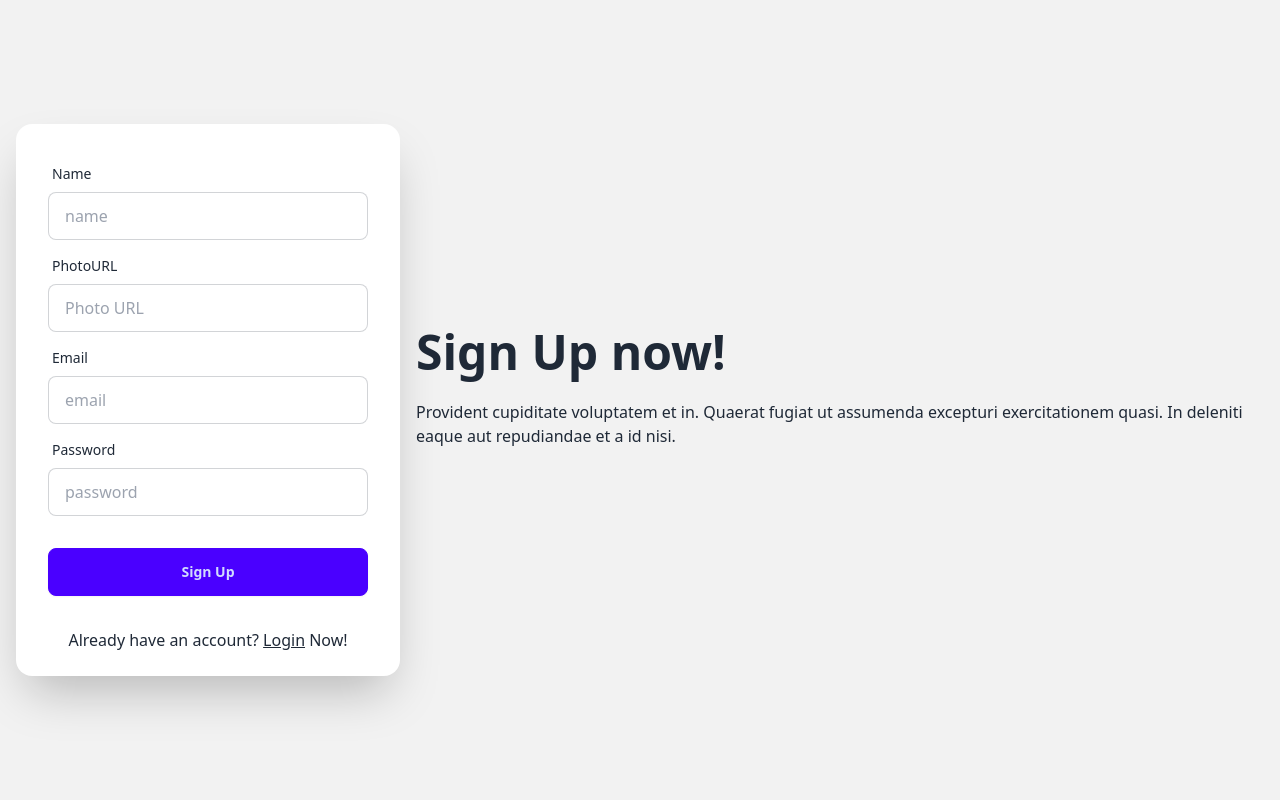
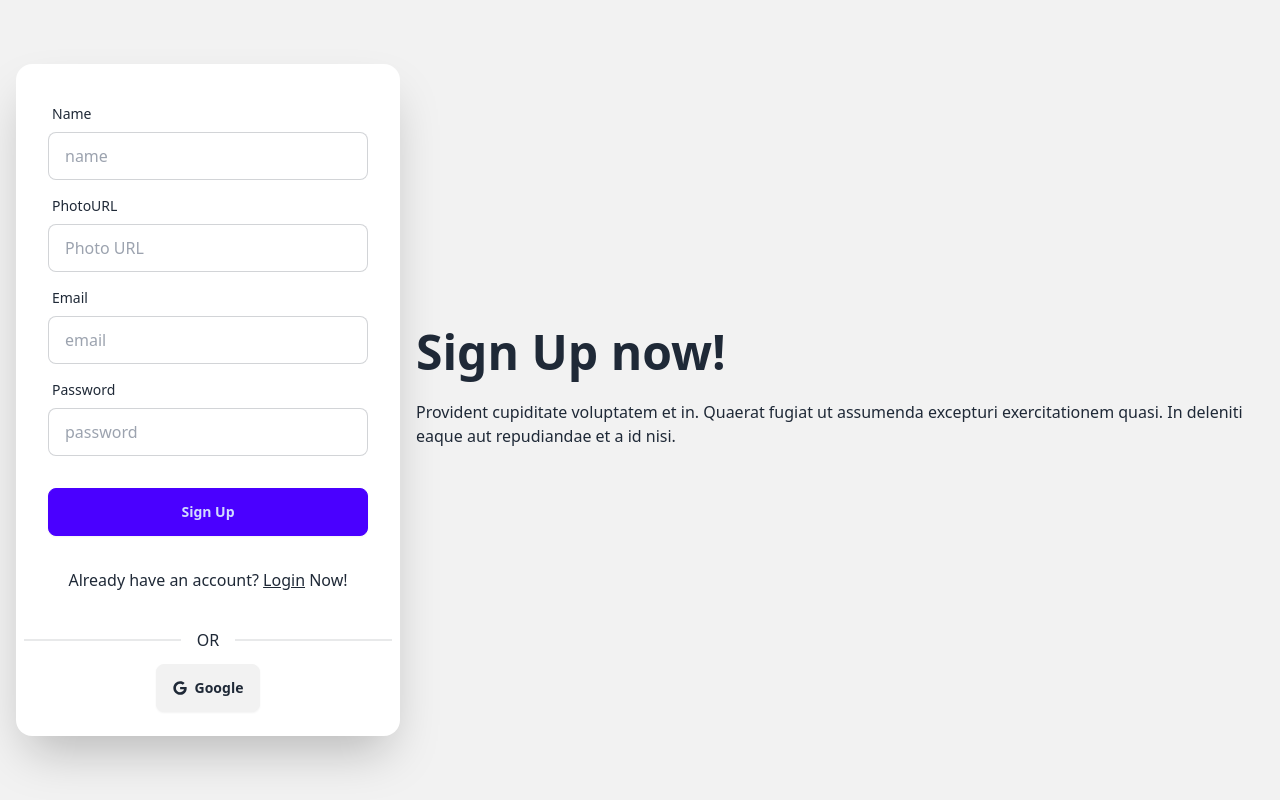
Before and after one commit to tisabbir/bistro-boss-restaurant-client, a React (Vite) app: page /sign in a window 1280 px wide. Built offline with nearby package versions, Linux system fonts and the light colour scheme; no server answers.

Commit message:
social media login with google is added

```diff
--- /dev/null
+++ b/src/Components/SocialLogin/SocialLogin.jsx
@@ -0,0 +1,24 @@
+import { FaGoogle } from "react-icons/fa6";
+import useAuth from "../../Pages/Hooks/useAuth";
+
+const SocialLogin = () => {
+    const {googleLogin} = useAuth();
+
+    const handleGoogleLogin = () => {
+        googleLogin()
+        .then(res => {
+            console.log('from google login',res.user);
+        })
+        .catch(err => {
+            console.log(err);
+        })
+    }
+    return (
+        <div className="mb-6  w-full">
+            <div className="divider px-2">OR</div>
+            <button onClick={handleGoogleLogin} className="btn flex mx-auto"> <FaGoogle /> Google</button>
+        </div>
+    );
+};
+
+export default SocialLogin;
--- a/src/Pages/Providers/AuthProvider/AuthProvider.jsx
+++ b/src/Pages/Providers/AuthProvider/AuthProvider.jsx
@@ -1,9 +1,11 @@
 import { createContext, useEffect, useState } from "react";
 import { auth } from "../../../firebase/firebase.config";
 import {
+  GoogleAuthProvider,
   createUserWithEmailAndPassword,
   onAuthStateChanged,
   signInWithEmailAndPassword,
+  signInWithPopup,
   signOut,
   updateProfile,
 } from "firebase/auth";
@@ -13,10 +15,16 @@ export const AuthContext = createContext(auth);
 const AuthProvider = ({ children }) => {
   const [user, setUser] = useState(null);
   const [loading, setLoading] = useState(true);
+  const googleProvider = new GoogleAuthProvider();
 
   const createUser = (email, password) => {
     setLoading(true);
     return createUserWithEmailAndPassword(auth, email, password);
+  };
+
+  const googleLogin = () => {
+    setLoading(true);
+    return signInWithPopup(auth, googleProvider);
   };
 
   const login = (email, password) => {
@@ -30,10 +38,11 @@ const AuthProvider = ({ children }) => {
   };
 
   const updateUserProfile = (name, photo) => {
-   return updateProfile(auth.currentUser, {
-      displayName: name, photoURL: photo,
-    })
-  }
+    return updateProfile(auth.currentUser, {
+      displayName: name,
+      photoURL: photo,
+    });
+  };
 
   useEffect(() => {
     const unsubscribe = onAuthStateChanged(auth, (currentUser) => {
@@ -55,6 +64,7 @@ const AuthProvider = ({ children }) => {
     login,
     logOut,
     updateUserProfile,
+    googleLogin
   };
   return (
     <AuthContext.Provider value={allInfo}>{children}</AuthContext.Provider>
--- a/src/Pages/SignUp/SignUp.jsx
+++ b/src/Pages/SignUp/SignUp.jsx
@@ -3,6 +3,7 @@ import useAuth from "../Hooks/useAuth";
 import Swal from "sweetalert2";
 import { Link, useNavigate } from "react-router-dom";
 import useAxiosPublic from "../Hooks/useAxiosPublic";
+import SocialLogin from "../../Components/SocialLogin/SocialLogin";
 
 const SignUp = () => {
   const axiosPublic = useAxiosPublic();
@@ -118,7 +119,10 @@ const SignUp = () => {
               </div>
             </form>
             <p className="text-center mb-6">Already have an account? <Link to={'/login'} className="underline">Login</Link> Now! </p>
+            <SocialLogin />
+
           </div>
+
         </div>
       </div>
     </div>
```
